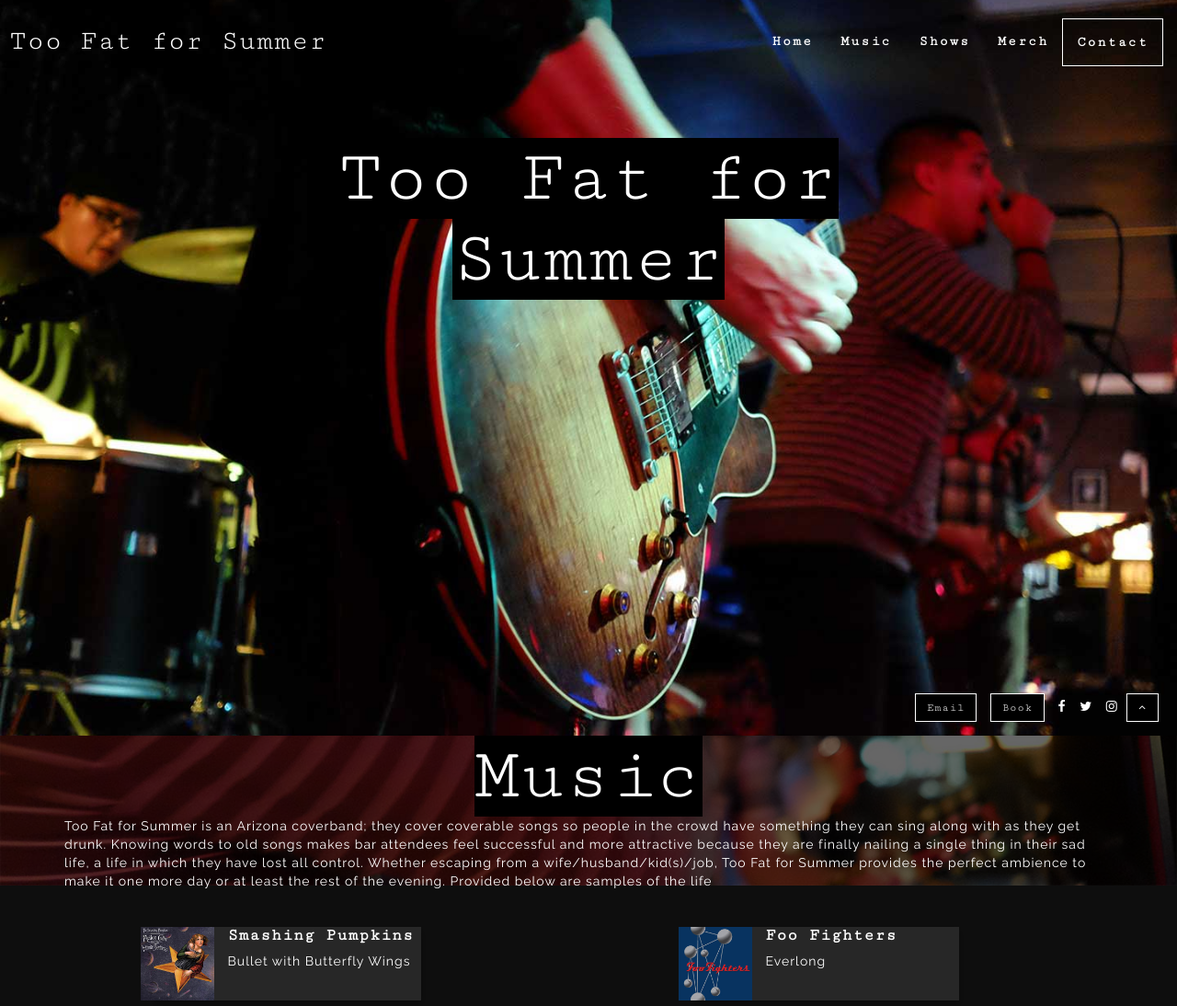
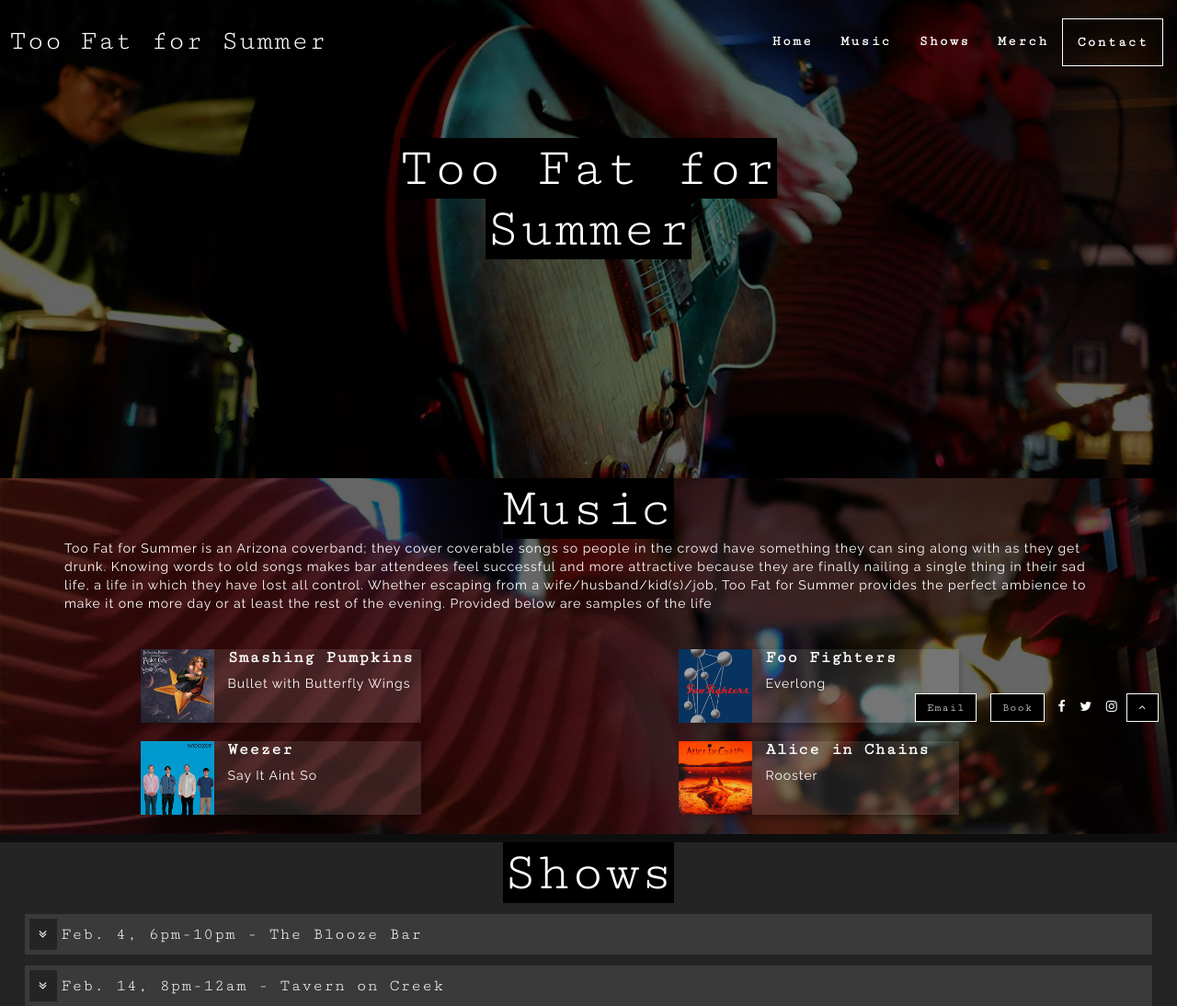
Before and after one commit to seanhallseanhallseanhall/Too-Fat-for-Summer, a plain HTML site: page index.html in a window 1280 px wide. Shown: the top 1094 px of the page at 92% size. Drawn offline with Linux system fonts and the light colour scheme.

Commit message:
dimensions of landing and contact page changed.

```diff
--- a/css/style.css
+++ b/css/style.css
@@ -3,7 +3,6 @@ body {
     letter-spacing: 1px;
     background-color: #242424;
     color: #fff;
-
 }
 
 a {
@@ -16,16 +15,20 @@ a:hover {
 
 h1 {
     font-family: 'Cutive Mono', monospace;
-    font-size: 8rem;
+    font-size: 4rem;
     margin: 0 auto;
     padding: 0;
     text-align: center;
+}
 
+@media all and (min-width: 378px) {
+    h1 {
+        font-size: 6rem;
+    }
 }
 
 h1 span {
     background-color: #000;
-
 }
 
 h2 {
@@ -87,7 +90,6 @@ h4 {
 }
 
 .navbar-toggle {
-    /* background-color: rgba(0, 0, 0, 1); */
     border: 1px solid #fff;
     border-radius: 0;
 }
@@ -121,7 +123,6 @@ h4 {
 
 .navbar-brand {
     font-family: 'Cutive Mono', monospace;
-    /* padding-left: 2px; */
     font-size: 2rem;
     position: absolute;
     left: 2%;
@@ -158,7 +159,6 @@ h4 {
 .navbar-nav>li>a:focus {
     background: none;
     color: rgb(160, 160, 160);
-
 }
 
 #super-menu ul li.active a {
@@ -166,14 +166,13 @@ h4 {
     border: 1px solid #fff;
 }
 
-
-
 /* ===============================
                 COVER
    =============================== */
 #home {
     margin: 0;
-    height: 100vh;
+    height: 65vh;
+    background-color: rgba(0, 0, 0, .6);
 }
 
 #title-text {
@@ -192,7 +191,6 @@ h4 {
 
 #too-fat {
     margin-top: 150px;
-
 }
 
 /* ===============================
@@ -220,7 +218,6 @@ h4 {
     max-height: 10vh;
     max-width: 290px;
     min-height: 80px;
-
 }
 
 .play-sample:hover {
@@ -236,7 +233,6 @@ h4 {
     margin: 0;
     padding: 0;
     position: relative;
-
 }
 
 .album-img img {
@@ -268,7 +264,6 @@ h4 {
    =============================== */
 #shows {
     padding-bottom: 50px;
-
 }
 
 .show-card {
@@ -298,7 +293,6 @@ h4 {
 
 .show-card p {
     padding: 10px 0 20px;
-
 }
 
 .p-positioner {
@@ -326,22 +320,23 @@ h4 {
    =============================== */
 
 #contact {
-    background-image: url(../img/Band/jose-splash1.jpg);
+    background-image: url(../img/Band/jose-splash2.jpg);
     background-repeat: no-repeat;
     background-position: center;
     background-attachment: fixed;
     background-size: cover;
-
 }
 
-#contact h2,h3,h4 {
+#contact h2,
+h3,
+h4 {
     margin: 0;
     padding: 0;
     text-align: left;
 }
 
 #contact .content-box {
-
+    height: calc(100vh - 66px);
     background-color: #000000bb;
 }
 
@@ -373,31 +368,18 @@ h4 {
     padding: 12px 0 56px 0;
     display: flex;
     justify-content: center;
-
 }
 
 @media all and (min-width: 895px) {
     #send-message {
-
         display: inherit;
         padding: 12px 0 12px 0;
     }
 }
 
-/* @media all and (min-width: 895px) {
-    #send-message {
-        padding: 12px 0 12px 0;
-    }
-} */
-
 #send-message a {
-
     background-color: #000;
 }
-
-/* #contact-info {
-    padding-top: 20px;
-} */
 
 .social-list {
     padding: 0;
@@ -471,7 +453,6 @@ h4 {
     display: flex;
     justify-content: center;
     align-items: flex-end;
-
 }
 
 a:hover {
```
Also changed, not shown: index.html (+2 -25 lines), img/Band/jose-splash2.jpg (added).
